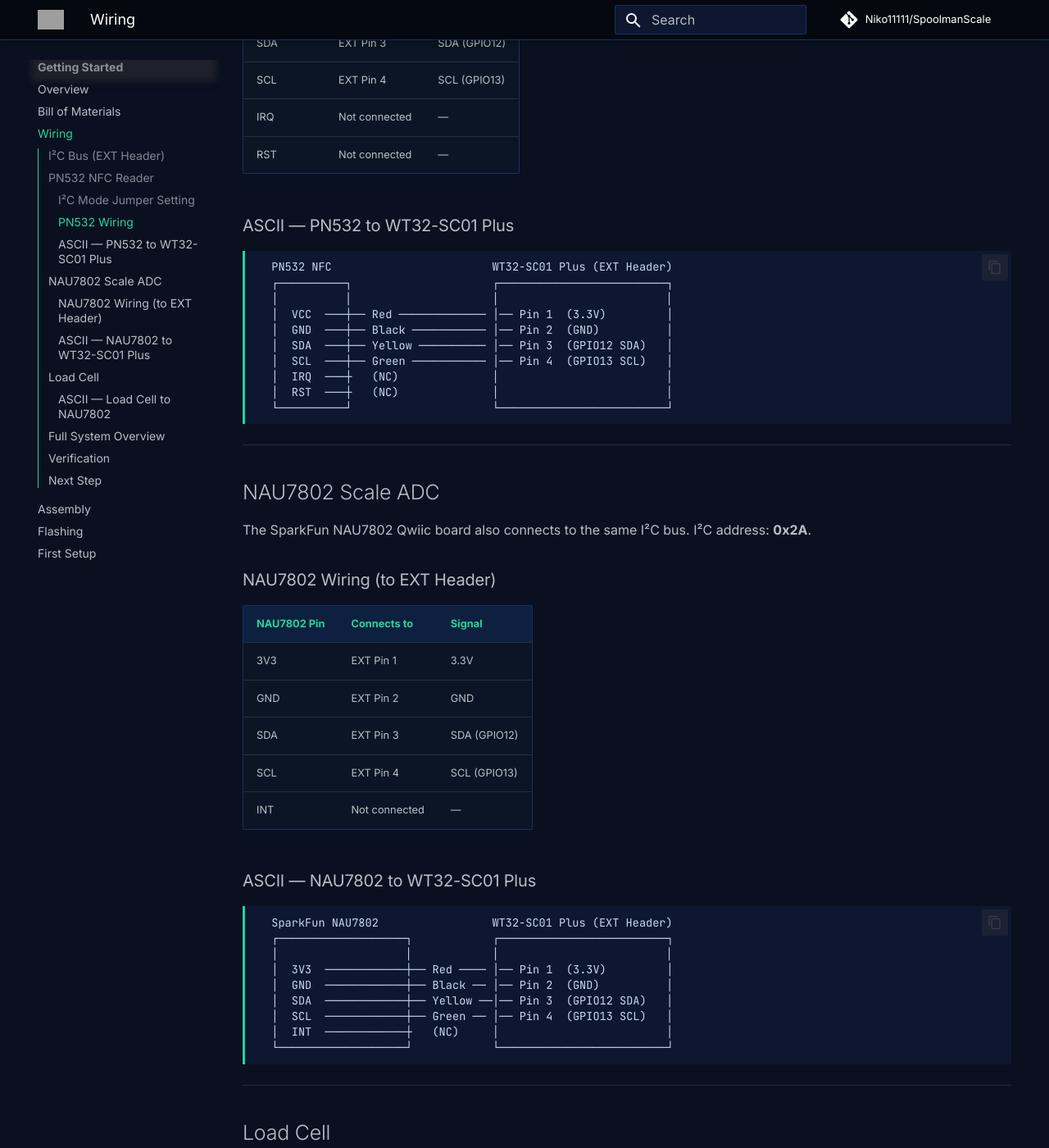
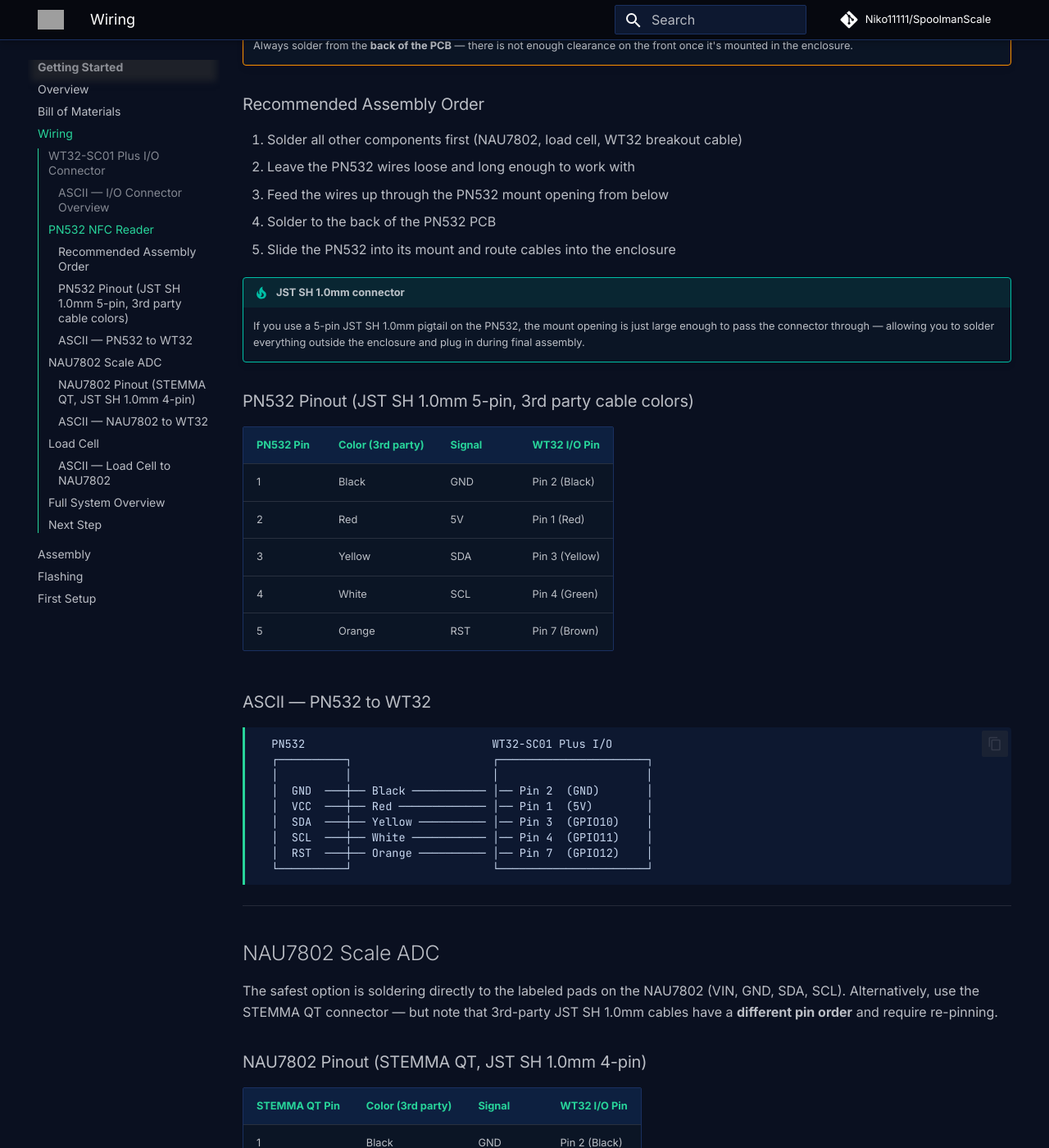
Before and after one commit to Niko11111/SpoolmanScale-Docs, an MkDocs documentation site: the page built from docs/getting-started/wiring.md, in a window 1280 px wide and 1400 px high, scrolled down 1419 px. Shown: the whole window at 82% size. Built offline with MkDocs 1.6.1 and Material for MkDocs 9.7.7, drawn with Linux system fonts in a browser that asks for light colours; comment, search, counter and statistics services are not loaded; some of the changed text lies outside the part shown; grey boxes are pictures that could not be loaded.

Commit message:
Fix wiring and first setup guides

````diff
--- a/docs/getting-started/wiring.md
+++ b/docs/getting-started/wiring.md
@@ -1,172 +1,167 @@
 # Wiring
 
-All three modules connect to the WT32-SC01 Plus via its external I²C bus header (the 4-pin connector on the back of the board).
+All components connect to the **I/O connector** on the WT32-SC01 Plus using the included 7-pin cable. The I/O socket has 8 pins — plug the 7-pin cable in **flush to the left**.
+
+The PN532 and NAU7802 share the same I²C bus (SDA/SCL) and are wired **in parallel**.
+
+!!! danger "Do not daisy-chain via NAU7802 STEMMA QT passthrough"
+    The NAU7802's STEMMA QT passthrough port only supplies **3.3V**. The PN532 requires **5V**. Always connect both modules directly to the WT32 I/O connector.
 
 ---
 
-## I²C Bus (EXT Header)
+## WT32-SC01 Plus I/O Connector
 
-The WT32-SC01 Plus exposes an external I²C bus on a 4-pin header on the back of the board. **Both** the PN532 NFC reader and the NAU7802 scale ADC connect to this single bus.
+| Pin | Color | Signal | Connects to |
+|---|---|---|---|
+| **1** | Red | 5V | PN532 VCC + NAU7802 VIN |
+| **2** | Black | GND | PN532 GND + NAU7802 GND |
+| **3** | Yellow | GPIO10 (SDA) | PN532 SDA + NAU7802 SDA |
+| **4** | Green | GPIO11 (SCL) | PN532 SCL + NAU7802 SCL |
+| **5** | Blue | — | unused |
+| **6** | White | — | unused |
+| **7** | Brown | GPIO12 (RST) | PN532 RST |
 
-| EXT Pin | Signal | Color (recommended) |
-|---|---|---|
-| 1 | 3.3V | Red |
-| 2 | GND | Black |
-| 3 | SDA (GPIO12) | Yellow |
-| 4 | SCL (GPIO13) | Green |
+### ASCII — I/O Connector Overview
 
-!!! warning "3.3V only"
-    The EXT header provides **3.3V**, not 5V. Both modules operate at 3.3V. Do **not** connect a 5V supply here.
+```
+  WT32-SC01 Plus I/O Connector (8-pin, use pins 1-7)
+  ┌───┬───┬───┬───┬───┬───┬───┬───┐
+  │ 1 │ 2 │ 3 │ 4 │ 5 │ 6 │ 7 │ 8 │
+  │5V │GND│SDA│SCL│ - │ - │RST│   │
+  └───┴───┴───┴───┴───┴───┴───┴───┘
+    │   │   │   │               │
+    │   │   │   │               └── PN532 RST
+    │   │   └───┴── PN532 SDA + NAU7802 SDA (parallel)
+    │   │       └── PN532 SCL + NAU7802 SCL (parallel)
+    │   └────────── PN532 GND + NAU7802 GND
+    └────────────── PN532 VCC + NAU7802 VIN
+```
 
 ---
 
 ## PN532 NFC Reader
 
-The PN532 must be set to **I²C mode** before wiring. Two jumpers on the back of the module select the interface.
+The PN532 has no connector — **wires must be soldered directly**.
 
-### I²C Mode Jumper Setting
+!!! warning "Solder from the back"
+    Always solder from the **back of the PCB** — there is not enough clearance on the front once it's mounted in the enclosure.
+
+### Recommended Assembly Order
+
+1. Solder all other components first (NAU7802, load cell, WT32 breakout cable)
+2. Leave the PN532 wires loose and long enough to work with
+3. Feed the wires up through the PN532 mount opening from below
+4. Solder to the back of the PN532 PCB
+5. Slide the PN532 into its mount and route cables into the enclosure
+
+!!! tip "JST SH 1.0mm connector"
+    If you use a 5-pin JST SH 1.0mm pigtail on the PN532, the mount opening is just large enough to pass the connector through — allowing you to solder everything outside the enclosure and plug in during final assembly.
+
+### PN532 Pinout (JST SH 1.0mm 5-pin, 3rd party cable colors)
+
+| PN532 Pin | Color (3rd party) | Signal | WT32 I/O Pin |
+|---|---|---|---|
+| 1 | Black | GND | Pin 2 (Black) |
+| 2 | Red | 5V | Pin 1 (Red) |
+| 3 | Yellow | SDA | Pin 3 (Yellow) |
+| 4 | White | SCL | Pin 4 (Green) |
+| 5 | Orange | RST | Pin 7 (Brown) |
+
+### ASCII — PN532 to WT32
 
 ```
-Jumper 1: CLOSED  (solder bridge or switch to ON)
-Jumper 2: OPEN
-
-Result: I²C mode active, I²C address 0x24
-```
-
-!!! danger "Set jumpers BEFORE soldering wires"
-    Changing the mode jumpers after soldering is difficult. Set I²C mode first, then solder.
-
-### PN532 Wiring
-
-| PN532 Pin | Connects to | Signal |
-|---|---|---|
-| VCC | EXT Pin 1 | 3.3V |
-| GND | EXT Pin 2 | GND |
-| SDA | EXT Pin 3 | SDA (GPIO12) |
-| SCL | EXT Pin 4 | SCL (GPIO13) |
-| IRQ | Not connected | — |
-| RST | Not connected | — |
-
-### ASCII — PN532 to WT32-SC01 Plus
-
-```
-  PN532 NFC                        WT32-SC01 Plus (EXT Header)
-  ┌──────────┐                     ┌─────────────────────────┐
-  │          │                     │                         │
-  │  VCC  ───┼── Red ───────────── │── Pin 1  (3.3V)         │
-  │  GND  ───┼── Black ─────────── │── Pin 2  (GND)          │
-  │  SDA  ───┼── Yellow ────────── │── Pin 3  (GPIO12 SDA)   │
-  │  SCL  ───┼── Green ─────────── │── Pin 4  (GPIO13 SCL)   │
-  │  IRQ  ───┼   (NC)              │                         │
-  │  RST  ───┼   (NC)              │                         │
-  └──────────┘                     └─────────────────────────┘
+  PN532                            WT32-SC01 Plus I/O
+  ┌──────────┐                     ┌──────────────────────┐
+  │          │                     │                      │
+  │  GND  ───┼── Black ─────────── │── Pin 2  (GND)       │
+  │  VCC  ───┼── Red ───────────── │── Pin 1  (5V)        │
+  │  SDA  ───┼── Yellow ────────── │── Pin 3  (GPIO10)    │
+  │  SCL  ───┼── White ─────────── │── Pin 4  (GPIO11)    │
+  │  RST  ───┼── Orange ────────── │── Pin 7  (GPIO12)    │
+  └──────────┘                     └──────────────────────┘
 ```
 
 ---
 
 ## NAU7802 Scale ADC
 
-The SparkFun NAU7802 Qwiic board also connects to the same I²C bus. I²C address: **0x2A**.
+The safest option is soldering directly to the labeled pads on the NAU7802 (VIN, GND, SDA, SCL). Alternatively, use the STEMMA QT connector — but note that 3rd-party JST SH 1.0mm cables have a **different pin order** and require re-pinning.
 
-### NAU7802 Wiring (to EXT Header)
+### NAU7802 Pinout (STEMMA QT, JST SH 1.0mm 4-pin)
 
-| NAU7802 Pin | Connects to | Signal |
-|---|---|---|
-| 3V3 | EXT Pin 1 | 3.3V |
-| GND | EXT Pin 2 | GND |
-| SDA | EXT Pin 3 | SDA (GPIO12) |
-| SCL | EXT Pin 4 | SCL (GPIO13) |
-| INT | Not connected | — |
+| STEMMA QT Pin | Color (3rd party) | Signal | WT32 I/O Pin |
+|---|---|---|---|
+| 1 | Black | GND | Pin 2 (Black) |
+| 2 | Red | 5V | Pin 1 (Red) |
+| 3 | Yellow | SDA | Pin 3 (Yellow) |
+| 4 | White | SCL | Pin 4 (Green) |
 
-### ASCII — NAU7802 to WT32-SC01 Plus
+### ASCII — NAU7802 to WT32
 
 ```
-  SparkFun NAU7802                 WT32-SC01 Plus (EXT Header)
-  ┌───────────────────┐            ┌─────────────────────────┐
-  │                   │            │                         │
-  │  3V3  ────────────┼── Red ──── │── Pin 1  (3.3V)         │
-  │  GND  ────────────┼── Black ── │── Pin 2  (GND)          │
-  │  SDA  ────────────┼── Yellow ──│── Pin 3  (GPIO12 SDA)   │
-  │  SCL  ────────────┼── Green ── │── Pin 4  (GPIO13 SCL)   │
-  │  INT  ────────────┼   (NC)     │                         │
-  └───────────────────┘            └─────────────────────────┘
+  NAU7802                          WT32-SC01 Plus I/O
+  ┌───────────────────┐            ┌──────────────────────┐
+  │                   │            │                      │
+  │  GND  ────────────┼── Black ── │── Pin 2  (GND)       │
+  │  VIN  ────────────┼── Red ──── │── Pin 1  (5V)        │
+  │  SDA  ────────────┼── Yellow ──│── Pin 3  (GPIO10)    │
+  │  SCL  ────────────┼── White ── │── Pin 4  (GPIO11)    │
+  └───────────────────┘            └──────────────────────┘
 ```
 
 ---
 
 ## Load Cell
 
-The load cell connects to the screw terminals on the NAU7802 board.
+| Load Cell wire | NAU7802 terminal | Function |
+|---|---|---|
+| Red | E+ | Excitation + |
+| Black | E- | Excitation - |
+| White | A+ | Signal + |
+| Green | A- | Signal - |
 
-| Load Cell Wire | Color | NAU7802 Terminal |
-|---|---|---|
-| E+ (Excitation+) | Red | E+ |
-| E- (Excitation-) | Black | E- |
-| A+ (Signal+) | Green | A+ |
-| A- (Signal-) | White | A- |
+!!! tip "Negative scale values?"
+    If the scale shows negative values, swap **A+** and **A-**.
 
 ### ASCII — Load Cell to NAU7802
 
 ```
-  Load Cell (5 kg)                SparkFun NAU7802
+  Load Cell                       NAU7802
   ┌──────────────┐                ┌───────────────────┐
   │              │                │  Screw Terminals  │
-  │  RED   (E+) ─┼── Red ──────── │── E+              │
-  │  BLACK (E-) ─┼── Black ─────  │── E-              │
-  │  GREEN (A+) ─┼── Green ─────  │── A+              │
-  │  WHITE (A-) ─┼── White ─────  │── A-              │
+  │  RED    ─────┼── Red ──────── │── E+              │
+  │  BLACK  ─────┼── Black ─────  │── E-              │
+  │  WHITE  ─────┼── White ─────  │── A+              │
+  │  GREEN  ─────┼── Green ─────  │── A-              │
   └──────────────┘                └───────────────────┘
 ```
-
-!!! note "Wire color convention"
-    Most 5 kg single-point load cells follow this color convention. If yours differs, check its datasheet — the key is correct E+/E- and A+/A- polarity.
 
 ---
 
 ## Full System Overview
 
 ```
-  WT32-SC01 Plus
-  ┌────────────────────────┐
-  │                        │
-  │   EXT Header (back)    │
-  │   ┌──────────────┐     │
-  │   │ 1: 3.3V ─────┼─────┼── PN532 VCC
-  │   │              │     │── NAU7802 3V3
-  │   │ 2: GND  ─────┼─────┼── PN532 GND
-  │   │              │     │── NAU7802 GND
-  │   │ 3: SDA  ─────┼─────┼── PN532 SDA
-  │   │  (GPIO12)    │     │── NAU7802 SDA
-  │   │ 4: SCL  ─────┼─────┼── PN532 SCL
-  │   │  (GPIO13)    │     │── NAU7802 SCL
-  │   └──────────────┘     │
-  │                        │       NAU7802
-  │                        │       ┌──────────────┐
-  │                        │       │  E+ ─── Load Cell RED
-  │                        │       │  E- ─── Load Cell BLACK
-  │                        │       │  A+ ─── Load Cell GREEN
-  │                        │       │  A- ─── Load Cell WHITE
-  │                        │       └──────────────┘
-  └────────────────────────┘
+  WT32-SC01 Plus I/O (Pins 1-7)
+  ┌─────────────────────────────────────────┐
+  │ Pin 1 (5V)   ───────┬─────────────────── PN532 VCC
+  │                     └─────────────────── NAU7802 VIN
+  │ Pin 2 (GND)  ───────┬─────────────────── PN532 GND
+  │                     └─────────────────── NAU7802 GND
+  │ Pin 3 (SDA)  ───────┬─────────────────── PN532 SDA
+  │                     └─────────────────── NAU7802 SDA
+  │ Pin 4 (SCL)  ───────┬─────────────────── PN532 SCL
+  │                     └─────────────────── NAU7802 SCL
+  │ Pin 7 (RST)  ─────────────────────────── PN532 RST
+  └─────────────────────────────────────────┘
+
+                                NAU7802 Screw Terminals
+                                ┌──────────────────────┐
+                                │ E+ ── Load Cell RED   │
+                                │ E- ── Load Cell BLACK │
+                                │ A+ ── Load Cell WHITE │
+                                │ A- ── Load Cell GREEN │
+                                └──────────────────────┘
 ```
-
----
-
-## Verification
-
-After wiring, verify the I²C bus before closing the case:
-
-1. Flash the firmware (see [Flashing](flashing.md))
-2. Open the serial monitor at **115200 baud**
-3. On boot, the firmware reports detected I²C devices
-
-Expected output:
-```
-[NFC]   PN532 found at 0x24 — OK
-[SCALE] NAU7802 found at 0x2A — OK
-```
-
-If a device is missing, re-check the SDA/SCL connections and confirm the PN532 jumpers are set correctly.
 
 ---
 
````
Also changed, not shown: docs/getting-started/first-setup.md (+28 -40 lines).
